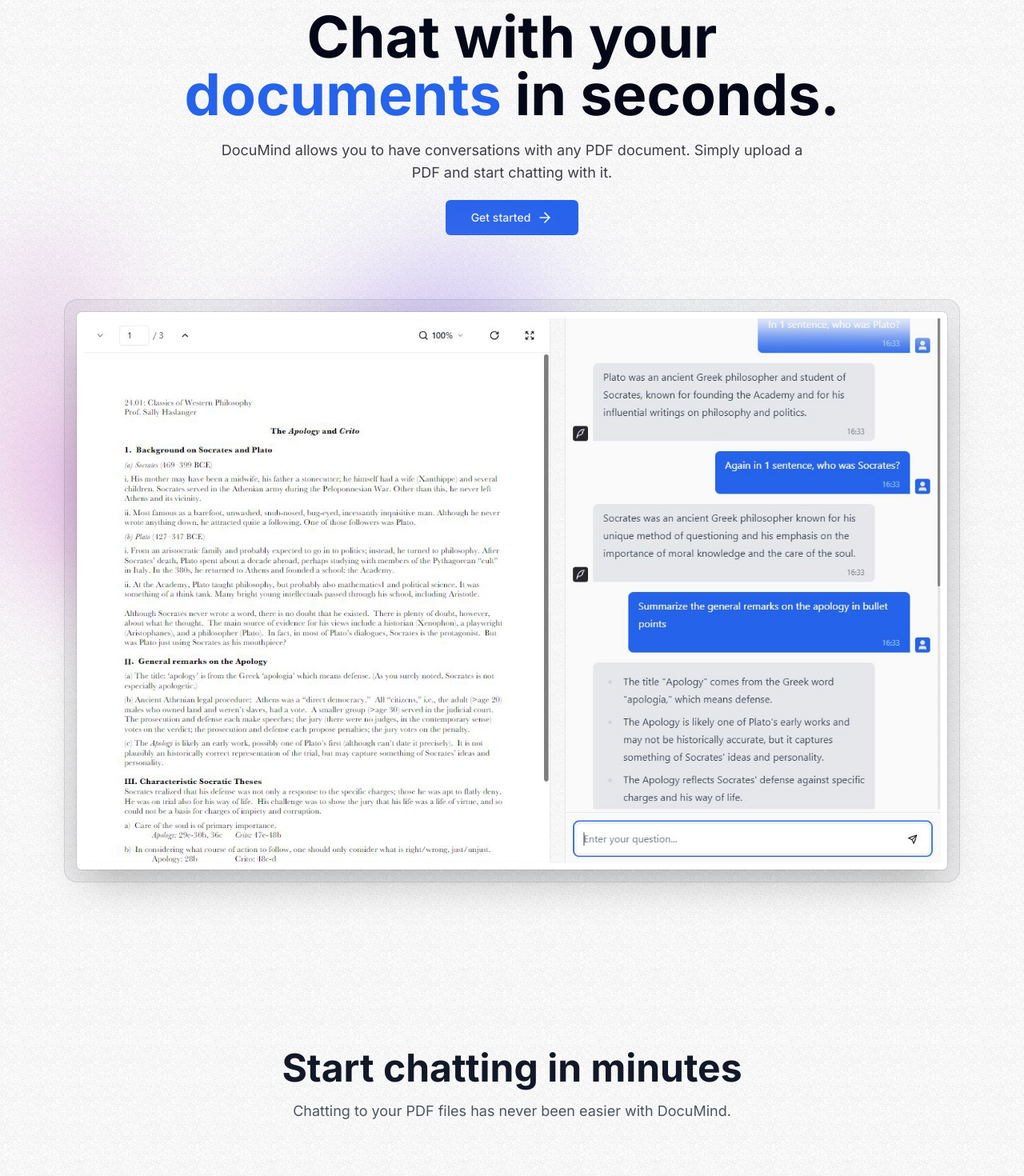
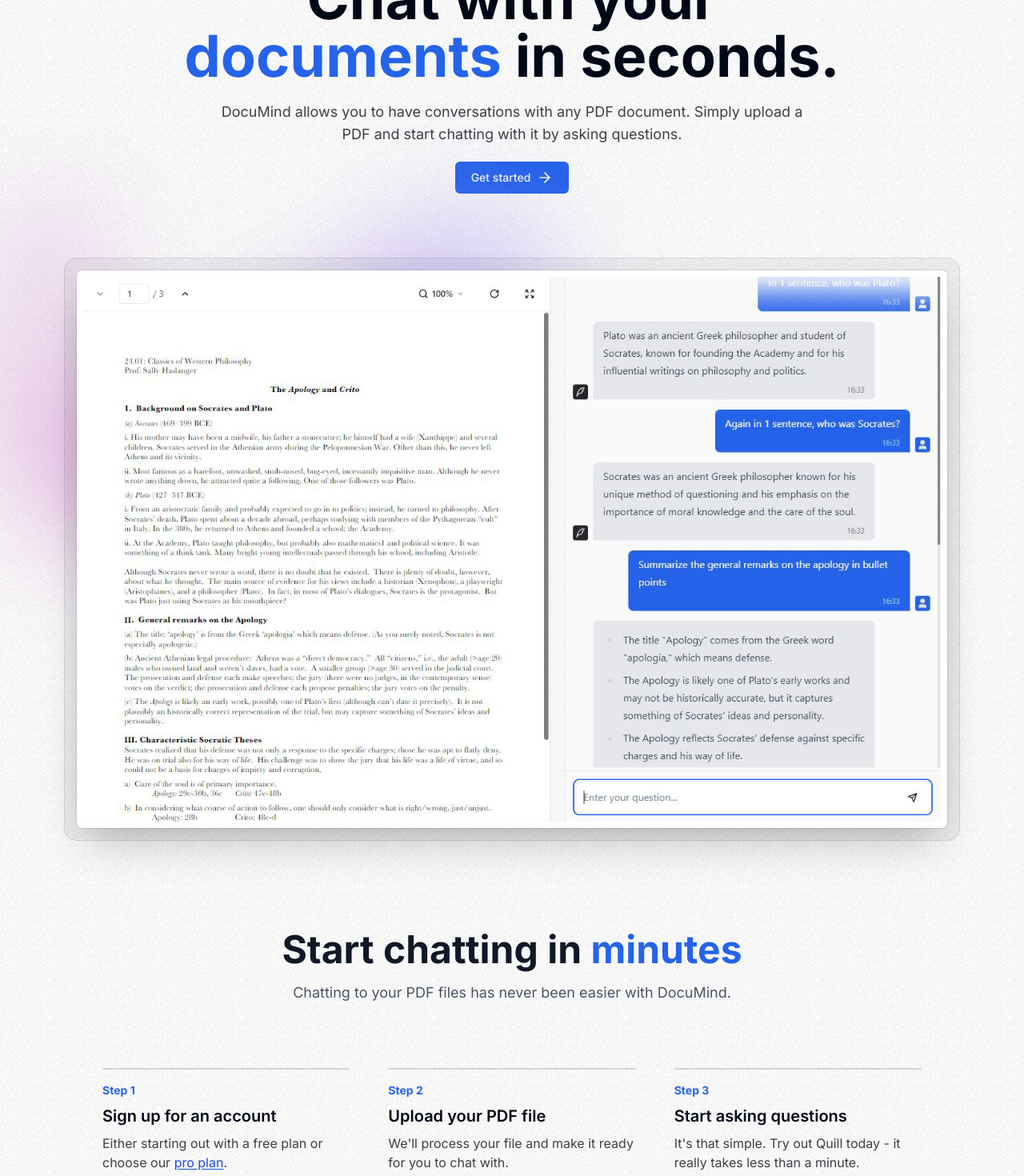
Before and after one commit to minhouuuuuu/DocuMind, a Next.js app: page / in a window 1280 px wide. Shown: the part 260-1730 px from the top of the page at 80% size. Built offline with nearby package versions, Linux system fonts and the light colour scheme.

Commit message:
add kinde

```diff
--- /dev/null
+++ b/src/app/api/auth/[kindeAuth]/route.ts
@@ -0,0 +1,7 @@
+import {handleAuth} from "@kinde-oss/kinde-auth-nextjs/server";
+import { NextRequest } from "next/server";
+
+export async function GET(request: NextRequest, {params}: any) {
+	const endpoint = params.kindeAuth;
+	return handleAuth(request, endpoint);
+}
--- /dev/null
+++ b/src/app/dashboard/page.tsx
@@ -0,0 +1,14 @@
+import { getKindeServerSession } from "@kinde-oss/kinde-auth-nextjs/server"
+
+const Page = () => {
+  const {getUser} = getKindeServerSession()
+  const user = getUser()
+
+  return (
+    <div>
+        {user.email}
+    </div>
+  )
+}
+
+export default Page
--- a/src/app/page.tsx
+++ b/src/app/page.tsx
@@ -7,7 +7,7 @@ import Link from "next/link";
 export default function Home() {
   return (
     <>
-      <MaxWidthWrapper className="mb-12 mt-28 sm:mt-40 flex flex-col items-center justify-center text-center">
+      <MaxWidthWrapper className="mb-12 mt-28 sm:mt-30 flex flex-col items-center justify-center text-center">
         <div className='mx-auto mb-4 flex max-w-fit items-center justify-center space-x-2 overflow-hidden rounded-full border border-gray-200 bg-white px-7 py-2 shadow-md backdrop-blur transition-all hover:border-gray-300 hover:bg-white/50'>
           <p className='text-sm font-semibold text-gray-700'>
             DocuMind is now public!
@@ -17,11 +17,11 @@ export default function Home() {
           Chat with your <span className="text-blue-600">documents</span> in seconds.
         </h1>
         <p className="mt-5 max-w-prose text-zinc-700 sm:text-lg">
-          DocuMind allows you to have conversations with any PDF document. Simply upload a PDF and start chatting with it.
+          DocuMind allows you to have conversations with any PDF document. Simply upload a PDF and start chatting with it by asking questions.
         </p>
 
         <Link className={buttonVariants({
-          size: 'lg',
+          size: 'md',
           className: 'mt-5'
         })} href="/dashboard" target="_blank">
           Get started  <ArrowRight className="ml-2 h-5 w-5" />
@@ -66,11 +66,11 @@ export default function Home() {
         </div>
       </div>
 
-      <div className="mx-auto mb-32 mt-32 max-w-5xl sm:mt-56">
+      <div className="mx-auto mb-32 mt-32 max-w-5xl sm:mt-50">
         <div className="mb-12 px-6 lg:px-8">
           <div className="mx-auto max-w-2xl sm:text-center">
             <h2 className="mt-2 font-bold text-4xl text-gray-900 sm:text-5xl">
-              Start chatting in minutes
+              Start chatting in <span className="text-blue-600">minutes</span>
             </h2>
             <p className="mt-4 text-lg text-gray-600">
               Chatting to your PDF files has never been easier with DocuMind.
@@ -78,10 +78,10 @@ export default function Home() {
           </div>
         </div>
 
-          <ol className='my-8 space-y-4 pt-8 md:flex md:space-x-12 md:space-y-0'>
+        <ol className='my-8 space-y-4 pt-8 md:flex md:space-x-12 md:space-y-0'>
           <li className='md:flex-1'>
             <div className='flex flex-col space-y-2 border-l-4 border-zinc-300 py-2 pl-4 md:border-l-0 md:border-t-2 md:pb-0 md:pl-0 md:pt-4'>
-              <span className='text-sm font-medium text-blue-600'>
+              <span className='text-sm font-bold text-blue-600'>
                 Step 1
               </span>
               <span className='text-xl font-semibold'>
@@ -101,7 +101,7 @@ export default function Home() {
           </li>
           <li className='md:flex-1'>
             <div className='flex flex-col space-y-2 border-l-4 border-zinc-300 py-2 pl-4 md:border-l-0 md:border-t-2 md:pb-0 md:pl-0 md:pt-4'>
-              <span className='text-sm font-medium text-blue-600'>
+              <span className='text-sm font-bold text-blue-600'>
                 Step 2
               </span>
               <span className='text-xl font-semibold'>
@@ -115,7 +115,7 @@ export default function Home() {
           </li>
           <li className='md:flex-1'>
             <div className='flex flex-col space-y-2 border-l-4 border-zinc-300 py-2 pl-4 md:border-l-0 md:border-t-2 md:pb-0 md:pl-0 md:pt-4'>
-              <span className='text-sm font-medium text-blue-600'>
+              <span className='text-sm font-bold text-blue-600'>
                 Step 3
               </span>
               <span className='text-xl font-semibold'>
--- a/src/components/Navbar.tsx
+++ b/src/components/Navbar.tsx
@@ -24,19 +24,18 @@ const Navbar = () => {
                             Pricing
                         </Link>
                         <LoginLink
-                            href="/pricing"
                             className={buttonVariants({
-                            variant: 'ghost',
-                            size: 'sm',
-                        })}>
+                                variant: 'ghost',
+                                size: 'sm',
+                            })}>
                             Sign in
                         </LoginLink>
                         <RegisterLink
-                            href="/pricing"
                             className={buttonVariants({
-                            size: 'sm',
-                        })}>
-                            Get started <ArrowRight className="ml-1.5 h-5 w-5" />
+                                size: 'sm',
+                            })}>
+                            Get started{' '}
+                            <ArrowRight className='ml-1.5 h-5 w-5' />
                         </RegisterLink>
                     </>
                 </div>
--- a/src/components/ui/button.tsx
+++ b/src/components/ui/button.tsx
@@ -22,6 +22,7 @@ const buttonVariants = cva(
       size: {
         default: "h-10 px-4 py-2",
         sm: "h-9 rounded-md px-3",
+        md: "h-10 rounded-md px-5",
         lg: "h-11 rounded-md px-8",
         icon: "h-10 w-10",
       },
```
Also changed, not shown: 1 other file (tests, documents, lock files or other folders).
